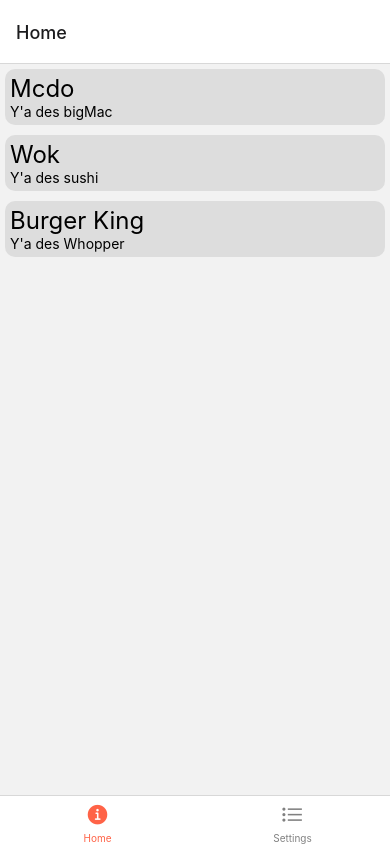
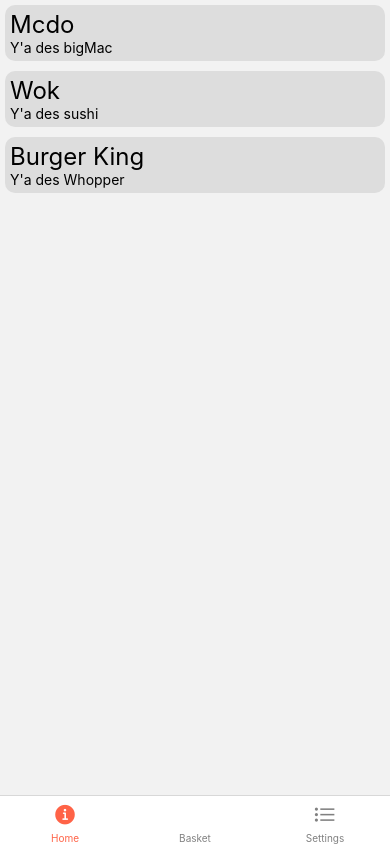
Before and after one commit to HandyS11/React-Eat, a React Native app in the folder Sources/: screen /Home in a window 390 px wide. Built offline with nearby package versions, Linux system fonts and the light colour scheme.

Commit message:
Add navigationstack and empty views

```diff
--- /dev/null
+++ b/Sources/navigation/BasketNavigationStack.tsx
@@ -0,0 +1,15 @@
+import {createStackNavigator} from "@react-navigation/stack";
+import {BasketScreen} from "../screens/BasketScreen";
+import {OrderScreen} from "../screens/OrderScreen";
+
+export default function StackNavigation() {
+
+    // @ts-ignore
+    const Stack = createStackNavigator();
+    return (
+        <Stack.Navigator initialRouteName="Home">
+            <Stack.Screen name="Basket" component={BasketScreen}/>
+            <Stack.Screen name="Order" component={OrderScreen}/>
+        </Stack.Navigator>
+    );
+}
--- a/Sources/navigation/TabNavigation.tsx
+++ b/Sources/navigation/TabNavigation.tsx
@@ -4,14 +4,15 @@
 import { SettingsScreen } from '../screens/SettingsScreen';
 import { createBottomTabNavigator } from '@react-navigation/bottom-tabs';
 import Ionicons from '@expo/vector-icons/Ionicons';
+import BasketNavigationStack from './BasketNavigationStack';
 
 export default function TabNavigation() {
   const BottomTabNavigator = createBottomTabNavigator();
     return (
         <NavigationContainer>
             <BottomTabNavigator.Navigator initialRouteName="Home"
-          screenOptions={({ route }) => ({
-          tabBarIcon: ({ focused, color, size }) => {
+                                          screenOptions={({route}) => ({
+                                              tabBarIcon: ({focused, color, size}) => {
                                                   let iconName;
 
                                                   if (route.name === 'Home') {
@@ -23,14 +24,19 @@
                                                   }
 
                                                   // You can return any component that you like here!
-            return <Ionicons name={iconName} size={size} color={color} />;
+                                                  return <Ionicons name={iconName} size={size} color={color}/>;
                                               },
                                               tabBarActiveTintColor: 'tomato',
                                               tabBarInactiveTintColor: 'gray',
+                                              headerShown: false,
                                           })}>
                 <BottomTabNavigator.Screen name="Home" component={HomeScreen}
                                            options={{
                                                title: 'Home',
+                                           }}/>
+                <BottomTabNavigator.Screen name="Basket" component={BasketNavigationStack}
+                                           options={{
+                                               title: 'Basket',
                                            }}/>
                 <BottomTabNavigator.Screen name="Settings" component={SettingsScreen}
                                            options={{
@@ -38,5 +44,5 @@
                                            }}/>
             </BottomTabNavigator.Navigator>
         </NavigationContainer>
-  )
+    );
 }
--- a/Sources/package.json
+++ b/Sources/package.json
@@ -13,12 +13,14 @@
     "@react-navigation/bottom-tabs": "^6.5.7",
     "@react-navigation/native": "^6.1.6",
     "@react-navigation/native-stack": "^6.9.12",
+    "@react-navigation/stack": "^6.3.16",
     "@types/react": "~18.0.27",
     "expo": "~48.0.15",
     "expo-status-bar": "~1.4.4",
     "react": "18.2.0",
     "react-dom": "18.2.0",
     "react-native": "0.71.7",
+    "react-native-gesture-handler": "^2.10.1",
     "react-native-safe-area-context": "4.5.0",
     "react-native-screens": "~3.20.0",
     "react-native-web": "~0.18.10",
--- /dev/null
+++ b/Sources/screens/BasketScreen.tsx
@@ -0,0 +1,10 @@
+import {Text, View} from "react-native";
+import React from "react";
+
+export function BasketScreen() {
+    return(
+        <View>
+            <Text>Hello</Text>
+        </View>
+    )
+}
--- /dev/null
+++ b/Sources/screens/OrderScreen.tsx
@@ -0,0 +1,10 @@
+import {Text, View} from "react-native";
+import React from "react";
+
+export function OrderScreen() {
+    return(
+        <View>
+            <Text>Hello 2</Text>
+        </View>
+    )
+}
```
Also changed, not shown: 2 other files (tests, documents, lock files or other folders). Lines whose indentation alone changed are shown as unchanged.
